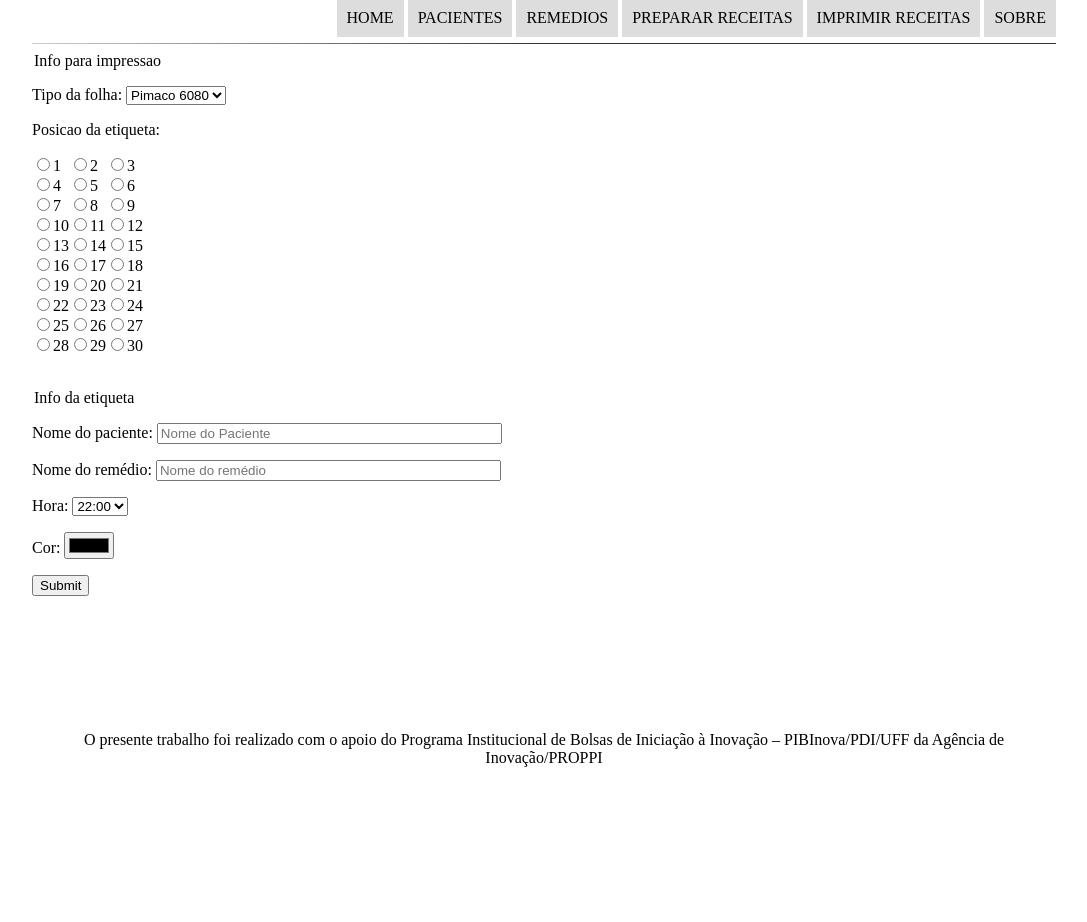
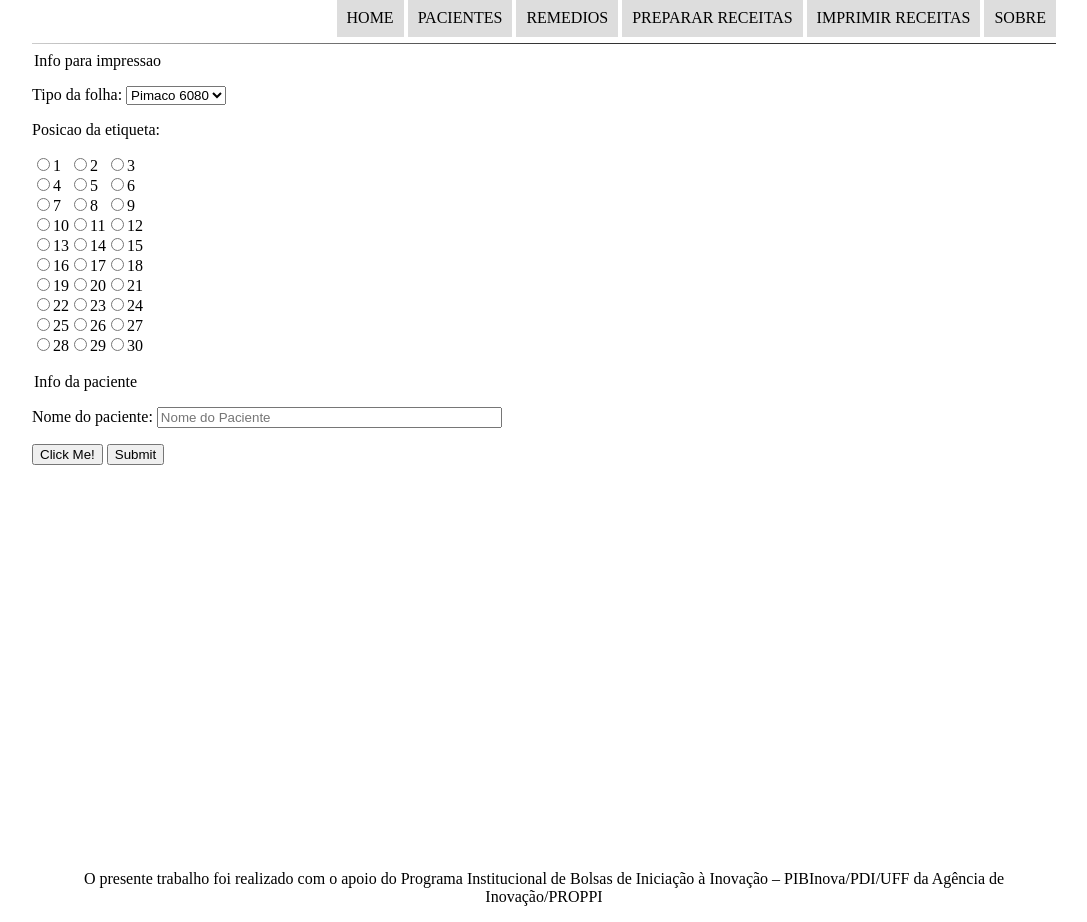
Before and after one commit to Leandroschwab/web_farmasim, a PHP site: page /prep_receitas.php in a window 1280 px wide. Shown: the part 17-939 px from the top of the page, without its empty margins (96-1183 px from the left). Before the commit the page ends 784 px from the top, so only its background shows below. Run offline with PHP 8.4, Linux system fonts and the light colour scheme.

Commit message:
algumas fun;oes para javascript

```diff
--- a/www/_css/estilo.css
+++ b/www/_css/estilo.css
@@ -2,6 +2,9 @@
 div#interface{
     width: 1024px;
     margin: auto;
+    height: 100%;
+    min-height: 100%;
+
 }
 
 header#cabecalho hr {
@@ -30,11 +33,15 @@ nav#menu-top a:link,a:visited {
     color: black;
 
 }
+div#conteudo{
+  min-height: 768px;
+    margin-bottom: 50px;
+}
 
 
 footer#rodape{
     bottom: 0;
-    position: fixed;
+    position: relative ;
     width: 1024px;
 }footer#rodape p{
 text-align: center;
--- a/www/prep_receitas.php
+++ b/www/prep_receitas.php
@@ -5,11 +5,18 @@
     <title>FarmaSIM</title>
     <link rel="stylesheet" href="_css/estilo.css"/>
     <link rel="stylesheet" href="_css/prep_receitas.css">
+    <script>
+        function addEtiqueta() {
+            var para = document.createElement("DIV");
+            para.innerHTML += '<div><p><label for=\"cNomeRemedio\">Nome do remédio: </label><input type=\"text\" name=\"tNomeRemedio\" id=\"cNomeRemedio\" size=\"40\" maxlength=\"40\" placeholder=\"Nome do remédio\"></p><p><label for=\"CHora\">Hora: </label><select name=\"tHora\" id=\"CHora\"><option value=\"0600\" selected>06:00</option><option value=\"0800\" selected>08:00</option><option value=\"1200\" selected>12:00</option><option value=\"1600\" selected>16:00</option><option value=\"2000\" selected>20:00</option><option value=\"2200\" selected>22:00</option></select ></p><p><label for=\"cCor\">Cor: </label><input type=\"color\" name=\"tCor\" id=\"cCor\"></p></div>';
+            document.getElementById("myDIV").appendChild(para);
+        };
+    </script>
 </head>
 <body>
 <div id="interface">
     <?php include("_includes/header.php"); ?>
-
+    <div id="conteudo">
         <form method="post" action="print_receitas.php">
             <fildset>
                 <legend>Info para impressao</legend>
@@ -18,51 +25,38 @@
                         <option value="p6080" selected>Pimaco 6080</option>
                     </select>
                 </p>
-            <p>Posicao da etiqueta:
+                <div>
+                    <p>Posicao da etiqueta:</p>
                     <script>
                         var tipominifolha = "miniP6080";
                         document.write('<table id=\"tabela\" cellspacing=\"0\" cellpadding=\"0\">');
                         var posl = 0;
-                var i, j ;
+                        var i, j;
                         for (i = 1; i <= 10; i++) {
                             document.write('<tr>');
                             for (j = 1; j <= 3; j++) {
                                 posl++;
-                        document.write('<td><div class=\"' + tipominifolha + '\">');
-                        document.write('<input type=\"radio\" value=\"' + posl + '\" name=\"tPos\" id=\"c' + posl + '\" >');
-                        document.write('<label for=\"c' + posl+ '\">' + posl + '</label>');
-                        document.write('</div></td>');
+                                document.write('<td><div class=\"' + tipominifolha + '\"><input type=\"radio\" value=\"' + posl + '\" name=\"tPos\" id=\"c' + posl + '\" ><label for=\"c' + posl + '\">' + posl + '</label></div></td>');
                             }
                             document.write('</tr>');
                         }
+                        document.write('</table>')
                     </script>
-            </table>
-            </p>
+                </div>
             </fildset>
             <br>
             <fildset>
-            <legend>Info da etiqueta</legend>
-            <p><label for="cNomePaciente">Nome do paciente: </label><input type="text" name="tNomePaciente"
-                                                                           id="cNomePaciente" size="40" maxlength="40"
-                                                                           placeholder="Nome do Paciente"></p>
-
-            <p><label for="cNomeRemedio">Nome do remédio: </label><input type="text" name="tNomeRemedio"
-                                                                         id="cNomeRemedio" size="40" maxlength="40"
-                                                                         placeholder="Nome do remédio"></p>
-            <p><label for="CHora">Hora: </label><select name="tHora" id="CHora">
-                    <option value="0600" selected>06:00</option>
-                    <option value="0800" selected>08:00</option>
-                    <option value="1200" selected>12:00</option>
-                    <option value="1600" selected>16:00</option>
-                    <option value="2000" selected>20:00</option>
-                    <option value="2200" selected>22:00</option>
-
-                </select></p>
-            <p><label for="cCor">Cor: </label><input type="color" name="tCor" id="cCor"></p>
+                <legend>Info da paciente</legend>
+                <p><label for="cNomePaciente">Nome do paciente: </label><input type="text" name="tNomePaciente" id="cNomePaciente" size="40" maxlength="40" placeholder="Nome do Paciente"></p>
+                <fildset>
+                    <div id="myDIV"></div>
+                    <button type="button" onclick="addEtiqueta()">Click Me!</button>
+                </fildset>
 
             </fildset>
-        <input type="submit">
+            <input type="submit" onclick="window.open('print_receitas.php','other_window')">
         </form>
+    </div>
     <?php include("_includes/footer.php"); ?>
 
 </div>
```
Lines whose indentation alone changed are shown as unchanged.
